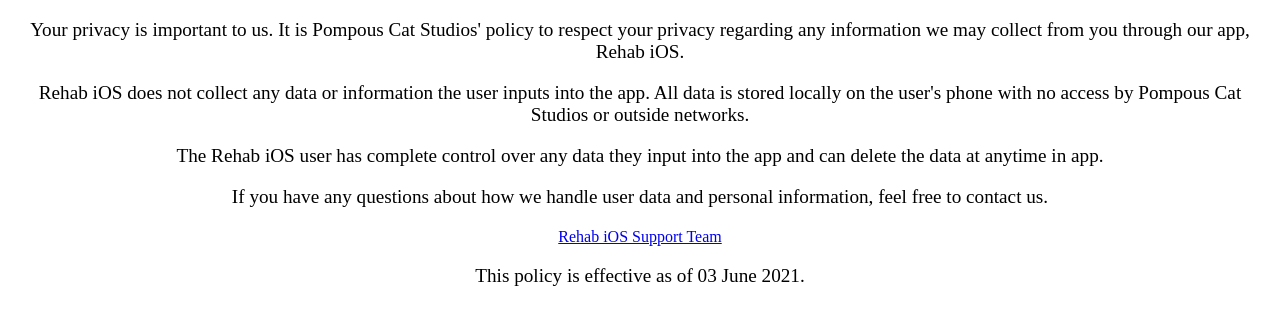
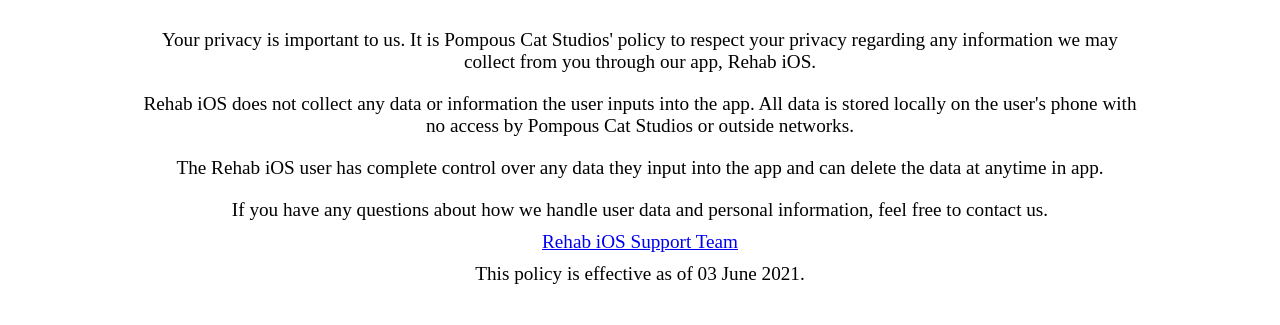
Before and after one commit to HuemanTarget/rehabios-privacy, a plain HTML site: page index.html in a window 1280 px wide. Shown: the part 61-386 px from the top of the page. Drawn offline with Linux system fonts and the light colour scheme.

Commit message:
add style

```diff
--- a/index.css
+++ b/index.css
@@ -4,4 +4,11 @@ body {
 
 p {
     font-size: 1.2rem;
+    margin: auto;
+    width: 80%;
+    padding: 10px;
 }
+
+a {
+    font-size: 1.2rem;
+}
```
